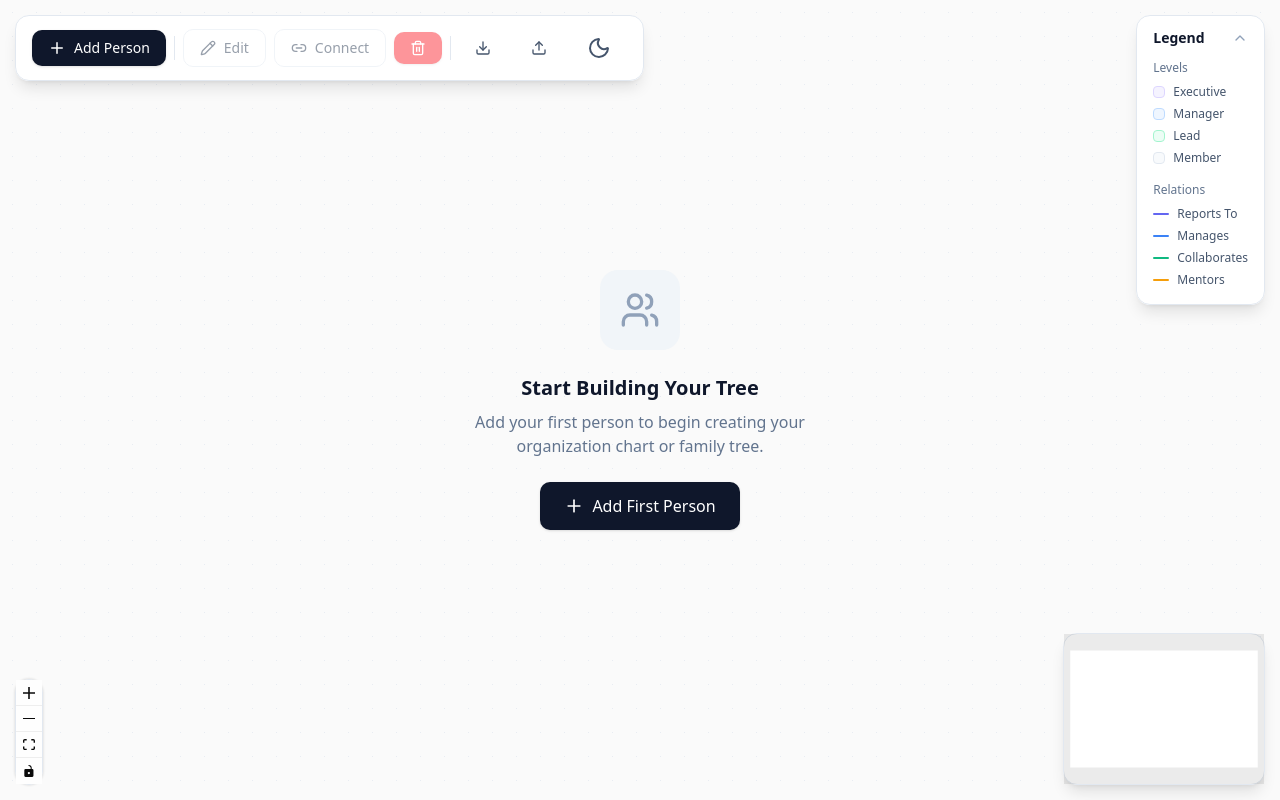
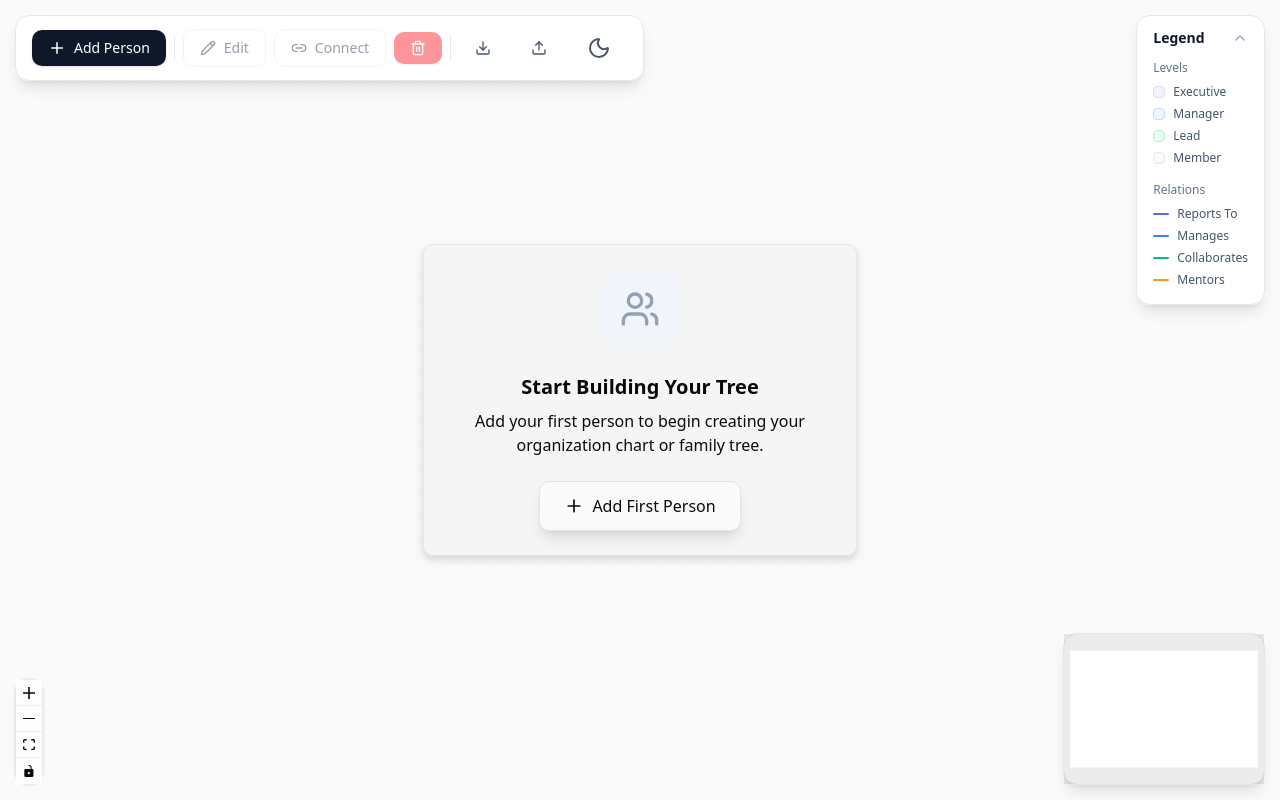
Before and after one commit to Sandesh2007/tree, a Next.js app: page / in a window 1280 px wide. Built offline with nearby package versions, Linux system fonts and the light colour scheme.

Commit message:
fixed build errors

```diff
--- a/components/custom/tree-builder/emptyState.tsx
+++ b/components/custom/tree-builder/emptyState.tsx
@@ -27,18 +27,22 @@ export default function EmptyState({ onAddPerson }: EmptyStateProps) {
       ref={containerRef}
       className="absolute inset-0 flex items-center justify-center pointer-events-none"
     >
-      <div className="text-center pointer-events-auto">
+      <div className="text-center bg-neutral-100 drop-shadow-lg border dark:bg-neutral-900 rounded-lg p-6 h-fit">
         <div className="w-20 h-20 rounded-2xl bg-slate-100 flex items-center justify-center mx-auto mb-6">
           <Users size={40} className="text-slate-400" />
         </div>
-        <h2 className="text-xl font-semibold text-slate-900 mb-2">
+        <h2 className="text-xl font-semibold text-neutral-950 dark:text-neutral-50 mb-2">
           Start Building Your Tree
         </h2>
-        <p className="text-slate-500 mb-6 max-w-sm">
+        <p className="text-neutral-950 dark:text-neutral-50 mb-6 max-w-sm">
           Add your first person to begin creating your organization chart or
           family tree.
         </p>
-        <Button onClick={onAddPerson} size="lg">
+        <Button
+          onClick={onAddPerson}
+          size="lg"
+          className="text-neutral-950 dark:text-neutral-50 bg-neutral-50 border shadow-lg dark:bg-neutral-800"
+        >
           <Plus size={20} />
           Add First Person
         </Button>
--- a/components/custom/tree-builder/types.ts
+++ b/components/custom/tree-builder/types.ts
@@ -1,3 +1,5 @@
+import type { Node, Edge } from "@xyflow/react";
+
 export type NodeLevel = "executive" | "manager" | "lead" | "member";
 
 /**
@@ -13,7 +15,7 @@ export type RelationType =
 /**
  * Represents the data of a person in the tree.
  */
-export interface PersonData {
+export interface PersonData extends Record<string, unknown> {
   name: string;
   role: string;
   department?: string;
@@ -39,24 +41,13 @@ export interface PersonFormData {
 /**
  * Custom node data
  */
-export interface TreeNode {
-  id: string;
+export interface TreeNode extends Node<PersonData> {
   type: string;
-  position: { x: number; y: number };
-  data: PersonData;
 }
 
-export interface TreeEdge {
-  id: string;
-  source: string;
-  target: string;
+export interface TreeEdge extends Edge<{
+  relationType: RelationType;
+  label?: string;
+}> {
   type: string;
-  data: {
-    relationType: RelationType;
-    label?: string;
-  };
-  markerEnd: {
-    type: any;
-    color: string;
-  };
 }
--- a/components/custom/treeBuilder.tsx
+++ b/components/custom/treeBuilder.tsx
@@ -13,6 +13,7 @@ import {
   MarkerType,
   ReactFlowProvider,
 } from "@xyflow/react";
+import type { OnNodesChange, OnEdgesChange } from "@xyflow/react";
 import "@xyflow/react/dist/style.css";
 
 import PersonNode from "./tree-builder/person-node";
@@ -60,15 +61,13 @@ function TreeBuilderInner() {
   const nodeTypes = useMemo(() => ({ person: PersonNode }), []);
   const edgeTypes = useMemo(() => ({ custom: CustomEdge }), []);
 
-  const onNodesChange = useCallback(
-    (changes: any) => setNodes((nds) => applyNodeChanges(changes, nds)),
-    [],
-  );
+  const onNodesChange: OnNodesChange<TreeNode> = useCallback((changes) => {
+    setNodes((nds) => applyNodeChanges(changes, nds));
+  }, []);
 
-  const onEdgesChange = useCallback(
-    (changes: any) => setEdges((eds) => applyEdgeChanges(changes, eds)),
-    [],
-  );
+  const onEdgesChange: OnEdgesChange<TreeEdge> = useCallback((changes) => {
+    setEdges((eds) => applyEdgeChanges(changes, eds));
+  }, []);
 
   const onConnect = useCallback((params: any) => {
     const newEdge: TreeEdge = {
```
